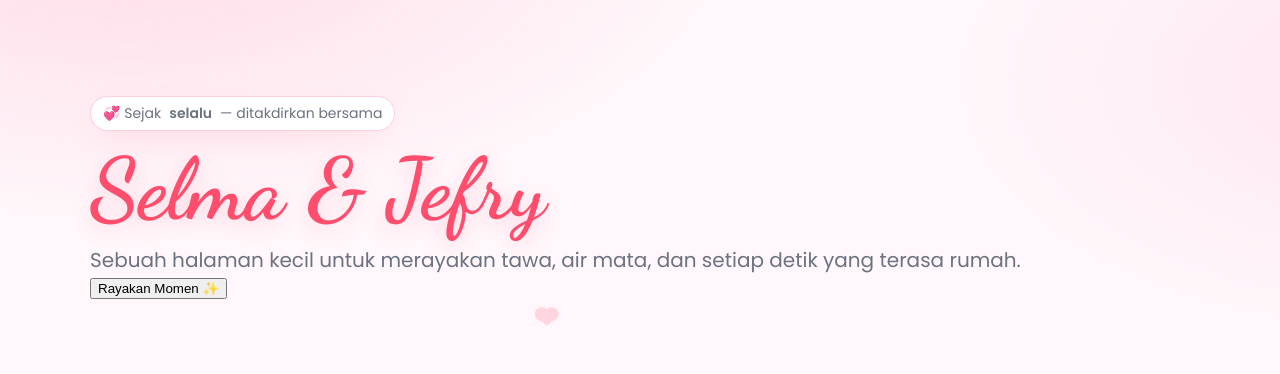
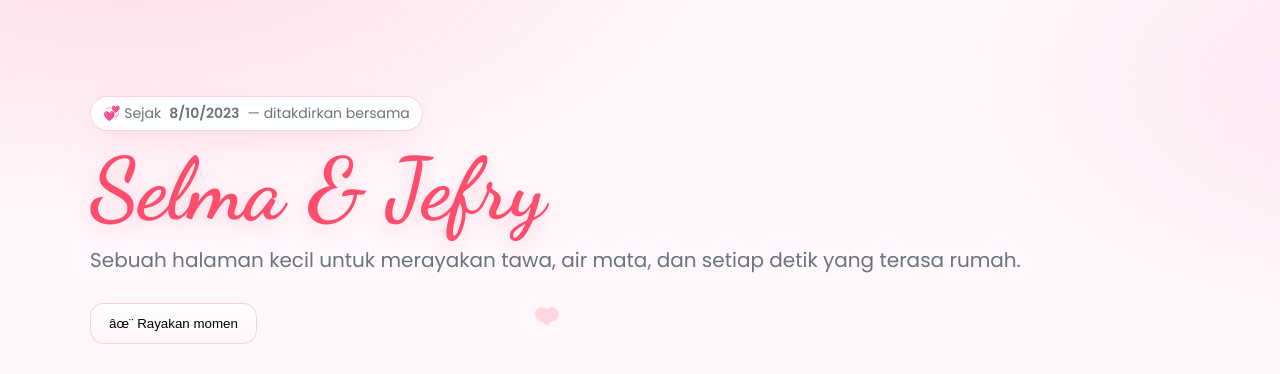
Before and after one commit to Zyuraaaaa/emakuu, a plain HTML site: page index.html in a window 1280 px wide. Shown: the top 374 px of the page. Drawn offline with Linux system fonts and the light colour scheme.

Commit message:
Update index.html

```diff
--- a/index.html
+++ b/index.html
@@ -160,7 +160,7 @@
         Selma &amp; Jefry
       </h1>
       <p class="subtitle">Sebuah halaman kecil untuk merayakan tawa, air mata, dan setiap detik yang terasa rumah.</p>
-      <button onclick="window.location.href='wa.me/6282180228860?text=i lovee youu sayanggkuu'">Rayakan Momen ✨</button>
+            <button class="cta" id="celebrateBtn" aria-label="Rayakan cinta">âœ¨ Rayakan momen</button>
     </div>
   </header>
 
```
